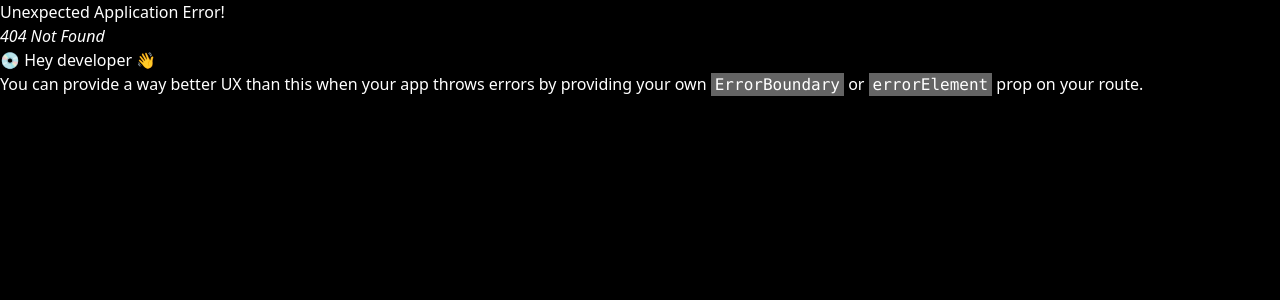
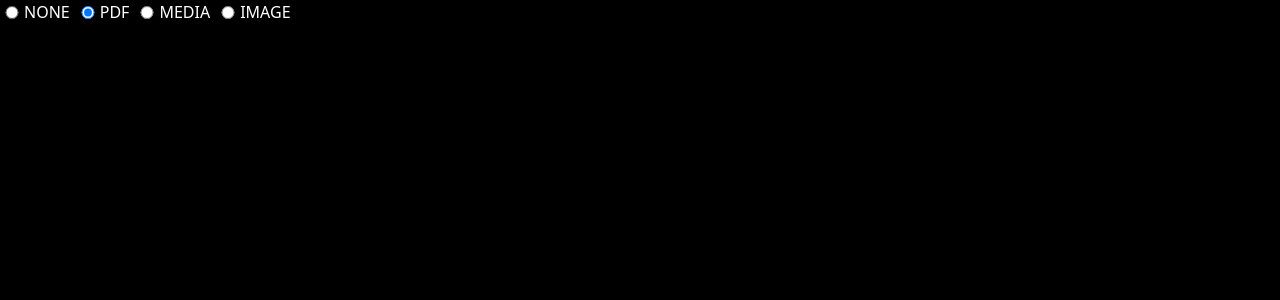
Before and after one commit to ChoJeongWoo/Component-Factory, a React (Vite) app: page /radioGroup in a window 1280 px wide. Before the commit this address had no page. Shown: the top 300 px of the page. Built offline with nearby package versions, Linux system fonts and the light colour scheme.

Commit message:
feat: radio group 공통 개발

```diff
--- a/src/router/Router.tsx
+++ b/src/router/Router.tsx
@@ -4,6 +4,7 @@ import { createBrowserRouter, RouterProvider } from "react-router-dom";
 const App = React.lazy(() => import("@/App"));
 const Input  = React.lazy(() => import("@/shared/components/Input"))
 const Select = React.lazy(() => import("@/pages/Select"));
+const RadioGroup = React.lazy(() => import("@/shared/components/RadioGroup"));
 
 const router = createBrowserRouter([
   {
@@ -16,7 +17,27 @@ const router = createBrowserRouter([
   },
   {
     path: "/Input",
-    element: <Input type={"numeric"} maxlength={"5"} placeholder={"내용을 입력하세요"} />,
+    element: (
+      <Input
+        type={"numeric"}
+        maxlength={"5"}
+        placeholder={"내용을 입력하세요"}
+      />
+    ),
+  },
+  {
+    path: "/RadioGroup",
+    element: (
+      <RadioGroup
+        modelValue={0}
+        options={[
+          { label: "NONE", value: -1 },
+          { label: "PDF", value: 0 },
+          { label: "MEDIA", value: 1 },
+          { label: "IMAGE", value: 3 },
+        ]}
+      />
+    ),
   },
 ]);
 
--- a/src/router/list-routes.ts
+++ b/src/router/list-routes.ts
@@ -1,8 +1,9 @@
 import React from "react";
 
 import Test from "@/shared/components/card/Test";
-import Input from "@/shared/components/Input.tsx"
+import Input from "@/shared/components/Input.tsx";
 import Select from "@/shared/components/Select";
+import RadioGroup from "@/shared/components/RadioGroup";
 
 export interface RouterLink {
   name: string;
@@ -15,4 +16,5 @@ export const ROUTER_LINKS: RouterLink[] = [
   { name: "home", path: "/", title: "Home", component: Test },
   { name: "input", path: "/Input", title: "Input", component: Input },
   { name: "select", path: "/select", title: "Select", component: Select },
+  { name: "radioGroup", path: "/RadioGroup", title: "RadioGroup", component: RadioGroup },
 ];
--- /dev/null
+++ b/src/shared/components/RadioGroup.tsx
@@ -0,0 +1,54 @@
+import React, { useState } from "react";
+
+interface Type {
+  props: {
+    modelValue: string;
+    options: [
+      {
+        value: string;
+        label: string | number;
+      },
+    ];
+    id?: string;
+    disabled?: boolean;
+  };
+  radioValue?: string;
+}
+
+const RadioGroup = (props) => {
+  const [radioValue, setRadioValue] = useState(props.modelValue);
+
+  const update = (next) => {
+    if (radioValue !== next.target.value) {
+      setRadioValue(next.target.value);
+    }
+  };
+
+  return (
+    <div className="flex items-center flex-wrap">
+      {props.options &&
+        props.options.map((item, idx) => (
+          <div className="m-0 p-0 relative border-[0]">
+            <input
+              className="h-auto float-left w-[24px] absolute top-1/4 cursor-pointer"
+              id={`${props.id}_${idx}`}
+              name={`${props.id}`}
+              type="radio"
+              checked={radioValue == item.value}
+              value={item.value}
+              onChange={update}
+              disabled={props.disabled}
+            />
+            <label
+              className="pl-6 mr-[6px] text-[16px] flex items-center cursor-pointer [word-break:keep-all] before:flex-shrink-0 before:bg-[url('~@/assets/images/btn/btn_icon_radio.png')_no-repeat_0_0] before:[background-size:100%] label-checked:text-[#333]"
+              htmlFor={`${props.id}_${idx}`}
+            >
+              {item.label}
+            </label>
+          </div>
+        ))}
+    </div>
+  );
+};
+
+export default RadioGroup;
```
Also changed, not shown: src/shared/components/Input.tsx (+0 -15 lines), src/assets/images/btn/btn_icon_radio.png (added).
